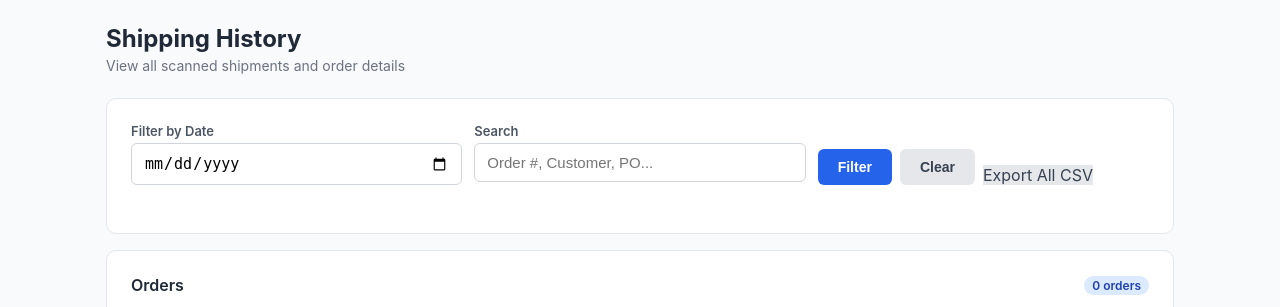
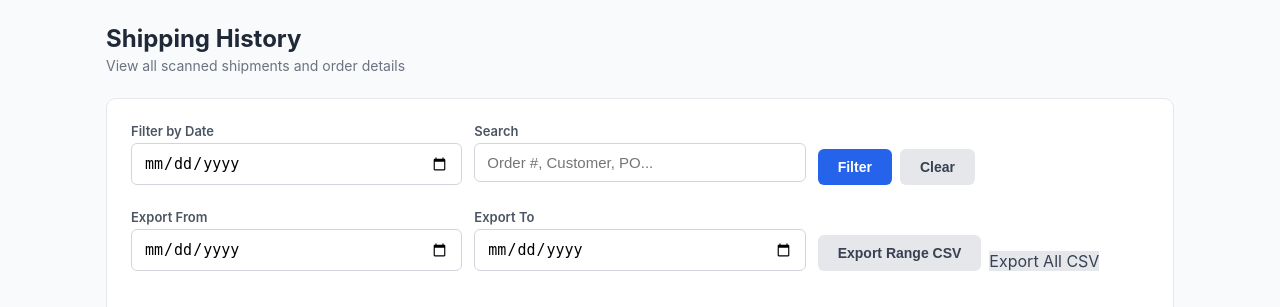
Before and after one commit to rafamarmol/ShipTrack, a Flask app: page /history in a window 1280 px wide. Shown: the part 56-363 px from the top of the page. Run offline with Flask 3, Linux system fonts and the light colour scheme; data that the repository does not hold is empty; some libraries are stand-ins or nearby versions.

Commit message:
Add date range to CSV export
Export CSV now supports optional From/To date pickers on the history
page. Filename reflects the selected range. "Export All" still available.

Co-Authored-By: Claude Opus 4.6 <noreply@anthropic.com>

```diff
--- a/app.py
+++ b/app.py
@@ -829,17 +829,38 @@ def get_stats():
 
 @app.route('/api/export/scans')
 def export_scans_csv():
-    """Export all scans as a 2-column CSV: Order Number, Status."""
+    """Export scans as a 2-column CSV: Order Number, Status.
+    Optional query params: from (start date), to (end date).
+    If neither is provided, exports all time."""
     db = get_db()
+    date_from = request.args.get('from', '')
+    date_to = request.args.get('to', '')
 
-    rows = fetch_all(db, """
+    query = """
         SELECT o.order_number, o.total_boxes, COUNT(s.id) as boxes_scanned
         FROM orders o
         LEFT JOIN scans s ON o.order_number = s.order_number
+    """
+    conditions = []
+    params = []
+
+    if date_from:
+        conditions.append("DATE(s.scanned_at) >= ?")
+        params.append(date_from)
+    if date_to:
+        conditions.append("DATE(s.scanned_at) <= ?")
+        params.append(date_to)
+
+    if conditions:
+        query += " WHERE " + " AND ".join(conditions)
+
+    query += """
         GROUP BY o.order_number, o.total_boxes
         HAVING COUNT(s.id) > 0
         ORDER BY MAX(s.scanned_at) DESC
-    """)
+    """
+
+    rows = fetch_all(db, query, params)
 
     import io
     output = io.StringIO()
@@ -848,11 +869,21 @@ def export_scans_csv():
         status = 'Scanned' if (r['total_boxes'] and r['boxes_scanned'] >= r['total_boxes']) else 'Partial Scan'
         output.write('"{}","{}"\n'.format(r['order_number'], status))
 
+    # Build filename
+    if date_from and date_to:
+        fname = 'shiptrack-scans-{}-to-{}.csv'.format(date_from, date_to)
+    elif date_from:
+        fname = 'shiptrack-scans-from-{}.csv'.format(date_from)
+    elif date_to:
+        fname = 'shiptrack-scans-through-{}.csv'.format(date_to)
+    else:
+        fname = 'shiptrack-all-scans.csv'
+
     from flask import Response
     return Response(
         output.getvalue(),
         mimetype='text/csv',
-        headers={'Content-Disposition': 'attachment; filename=shiptrack-all-scans.csv'}
+        headers={'Content-Disposition': 'attachment; filename=' + fname}
     )
 
 
--- a/templates/history.html
+++ b/templates/history.html
@@ -19,6 +19,19 @@
         <div class="form-group" style="display:flex;align-items:flex-end;gap:8px;">
             <button class="btn-primary" onclick="loadHistory()">Filter</button>
             <button class="btn-secondary" onclick="clearFilters()">Clear</button>
+        </div>
+    </div>
+    <div class="form-row" style="margin-top:12px;">
+        <div class="form-group">
+            <label for="export-from">Export From</label>
+            <input type="date" id="export-from">
+        </div>
+        <div class="form-group">
+            <label for="export-to">Export To</label>
+            <input type="date" id="export-to">
+        </div>
+        <div class="form-group" style="display:flex;align-items:flex-end;gap:8px;">
+            <button class="btn-secondary" onclick="exportCSV()">Export Range CSV</button>
             <a href="/api/export/scans" class="btn-secondary" style="text-decoration:none;text-align:center;">Export All CSV</a>
         </div>
     </div>
@@ -68,6 +81,19 @@
 
 {% block scripts %}
 <script>
+function exportCSV() {
+    var from = document.getElementById('export-from').value;
+    var to = document.getElementById('export-to').value;
+    var params = [];
+    if (from) params.push('from=' + from);
+    if (to) params.push('to=' + to);
+    if (!params.length) {
+        alert('Please select at least a From or To date, or use "Export All CSV" for all time.');
+        return;
+    }
+    window.location.href = '/api/export/scans?' + params.join('&');
+}
+
 function loadHistory() {
     var dateVal = document.getElementById('filter-date').value;
     var search = document.getElementById('filter-search').value.trim();
```
